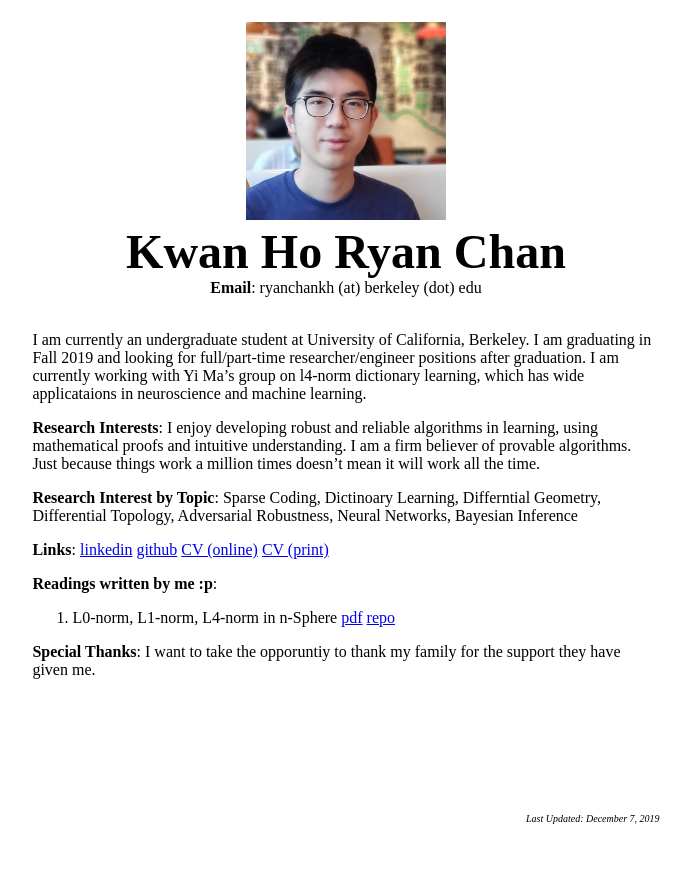
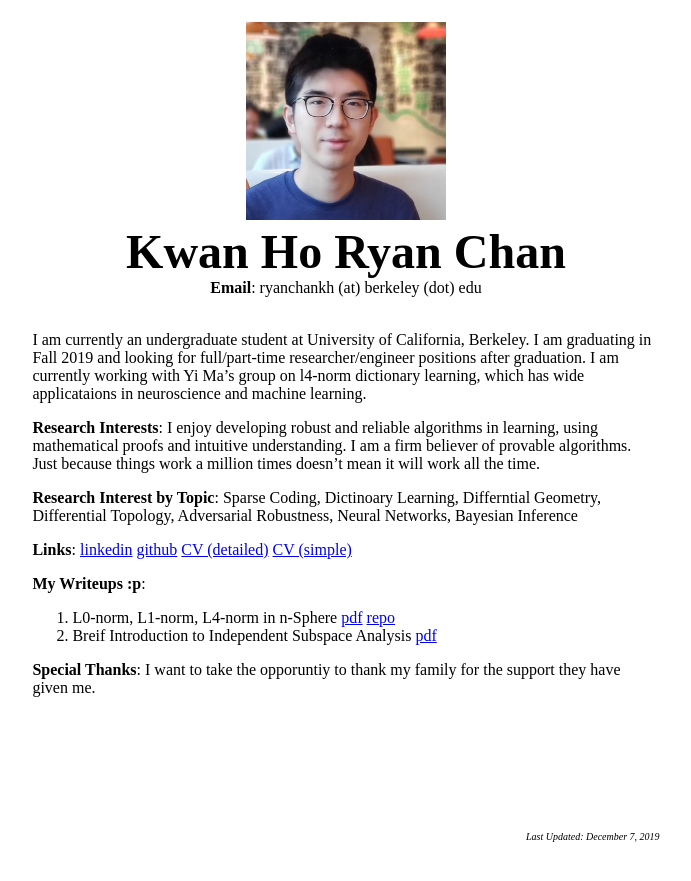
Before and after one commit to ryanchankh/ryanchankh.github.io, a Jekyll site: the page built from index.md, in a window 1280 px wide. Shown: the top 881 px of the page, without its empty margins (294-985 px from the left). Built offline with Jekyll 4.4.1, drawn with Linux system fonts in a browser that asks for light colours.

Commit message:
update cv

```diff
--- a/index.md
+++ b/index.md
@@ -17,10 +17,15 @@ I am currently an undergraduate student at University of California, Berkeley. I
 **Links**:
 [linkedin](https://www.linkedin.com/in/ryanchankh)
 [github](https://www.github.com/ryanchankh)
-[CV (online)](./online_resume.html)
-<a href="./cv.pdf" download="cv">CV (print)</a>
+<a href="./full_cv.pdf" download="cv">CV (detailed)</a>
+<a href="./cv.pdf" download="cv">CV (simple)</a>
 
-**Readings written by me :p**:
-1. L0-norm, L1-norm, L4-norm in n-Sphere [pdf](https://github.com/ryanchankh/L0L1L4NormSn/raw/master/writeup/main.pdf) [repo](https://github.com/ryanchankh/L0L1L4NormSn)
+**My Writeups :p**:
+
+1. L0-norm, L1-norm, L4-norm in n-Sphere
+<a href="./writeups/L0L1L4NormSn.pdf" download="cv">pdf</a>
+[repo](https://github.com/ryanchankh/L0L1L4NormSn)
+2. Breif Introduction to Independent Subspace Analysis
+<a href="./writeups/Independent_Subspace_Analysis.pdf" download="cv">pdf</a>
 
 **Special Thanks**: I want to take the opporuntiy to thank my family for the support they have given me.
```
Also changed, not shown: 7 other files.
